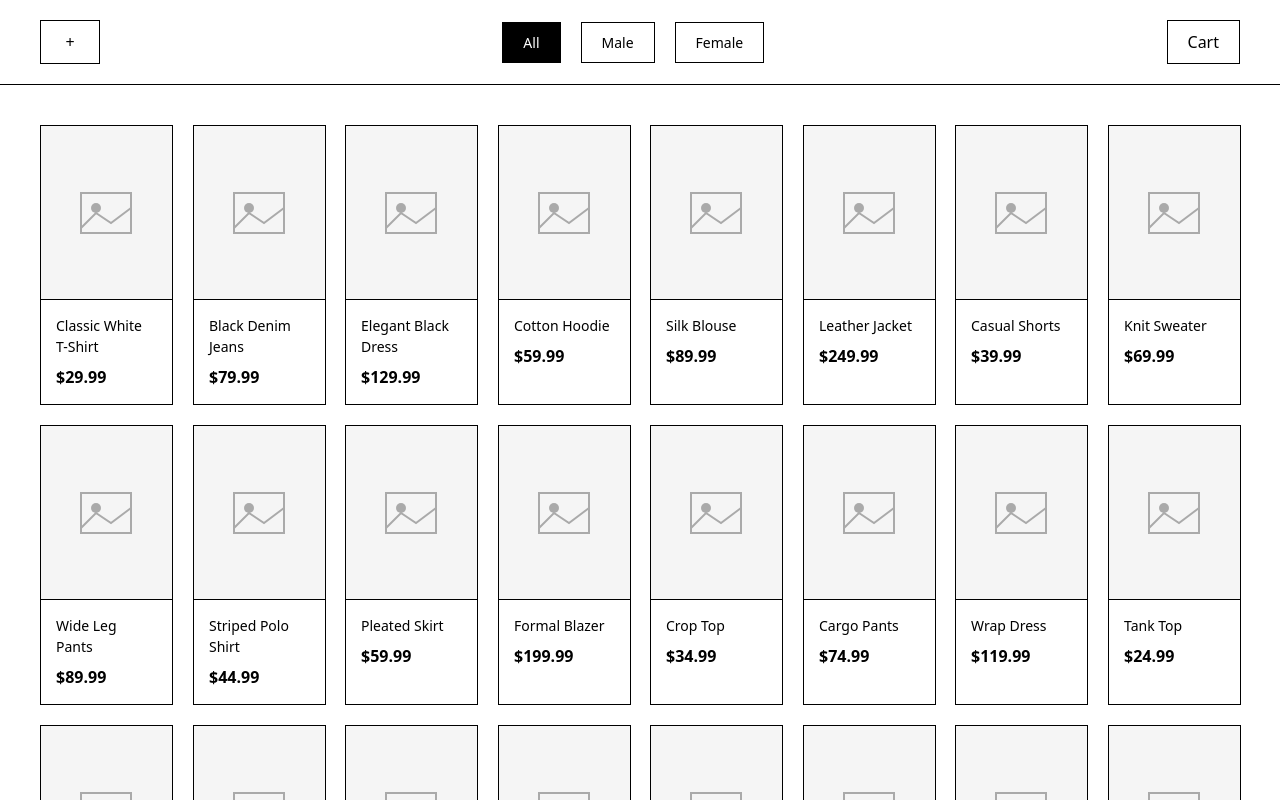
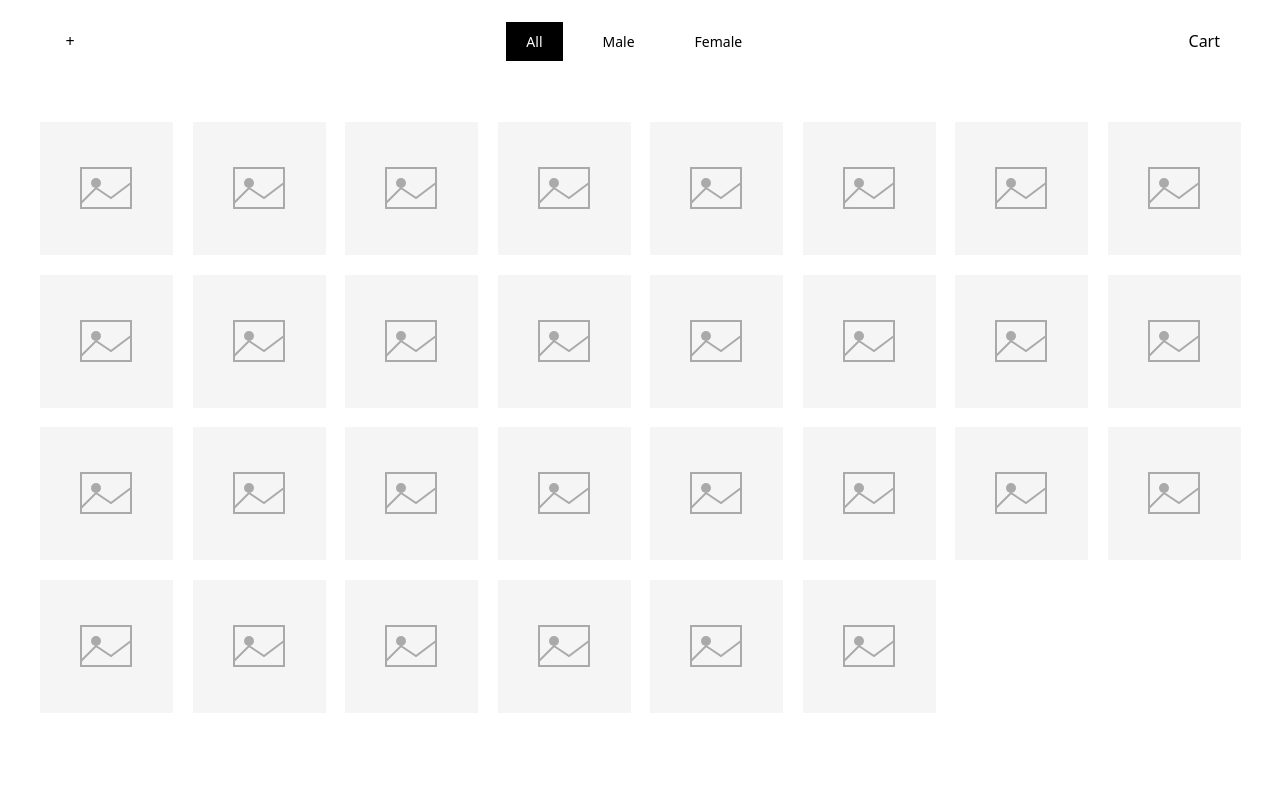
Before and after one commit to groovelb/dynamic-grid, a React app: page / in a window 1280 px wide. Built offline with nearby package versions, Linux system fonts and the light colour scheme; the HTML template or start-up script is replaced by a standard one.

Commit message:
transition positioned error

```diff
--- a/src/App.css
+++ b/src/App.css
@@ -12,7 +12,6 @@
   justify-content: space-between;
   align-items: center;
   padding: 20px 40px;
-  border-bottom: 1px solid #000000;
   background-color: #ffffff;
 }
 
@@ -21,6 +20,7 @@
   padding: 10px 20px;
   font-size: 16px;
   min-width: 60px;
+  border: none;
 }
 
 .header__filter {
@@ -32,7 +32,8 @@
   padding: 10px 20px;
   font-size: 14px;
   background-color: #ffffff;
-  border: 1px solid #000000;
+  color: #000000;
+  border: none;
 }
 
 .filter-btn--active {
@@ -52,40 +53,26 @@
   display: grid;
   gap: 20px;
   width: 100%;
-  height: 100%;
 }
 
 /** Product Card */
 .product-card {
-  border: 1px solid #000000;
   cursor: pointer;
-  display: flex;
-  flex-direction: column;
   background-color: #ffffff;
   will-change: transform, opacity;
+  aspect-ratio: 1 / 1;
+  overflow: hidden;
+  width: 100%;
+  height: auto;
+  display: block;
 }
 
 .product-card:hover {
-  transform: scale(1.02);
-  transition: transform 0.2s ease;
+  opacity: 0.8;
+  transition: opacity 0.2s ease;
 }
 
-/** Accessibility: Reduce motion for users who prefer it */
-@media (prefers-reduced-motion: reduce) {
-  .product-card,
-  .dynamic-grid {
-    transition: none !important;
-  }
-}
-
-.product-card__image {
-  width: 100%;
-  aspect-ratio: 3 / 4;
-  overflow: hidden;
-  border-bottom: 1px solid #000000;
-}
-
-.product-card__image img {
+.product-card img {
   width: 100%;
   height: 100%;
   object-fit: cover;
@@ -105,21 +92,10 @@
   opacity: 0.3;
 }
 
-.product-card__info {
-  padding: 15px;
-  display: flex;
-  flex-direction: column;
-  gap: 8px;
+/** Accessibility: Reduce motion for users who prefer it */
+@media (prefers-reduced-motion: reduce) {
+  .product-card,
+  .dynamic-grid {
+    transition: none !important;
+  }
 }
-
-.product-card__name {
-  font-size: 14px;
-  font-weight: 500;
-  color: #000000;
-}
-
-.product-card__price {
-  font-size: 16px;
-  font-weight: 600;
-  color: #000000;
-}
--- a/src/components/DynamicGrid.jsx
+++ b/src/components/DynamicGrid.jsx
@@ -1,4 +1,4 @@
-import { motion, LayoutGroup, AnimatePresence } from 'framer-motion';
+import { LayoutGroup, AnimatePresence } from 'framer-motion';
 import ProductCard from './ProductCard';
 
 /**
@@ -15,9 +15,8 @@ import ProductCard from './ProductCard';
 function DynamicGrid({ products, onProductClick, columns = 8 }) {
   return (
     <LayoutGroup>
-      <motion.div
+      <div
         className="dynamic-grid"
-        layout
         style={ { gridTemplateColumns: `repeat(${columns}, 1fr)` } }
       >
         <AnimatePresence mode="popLayout">
@@ -29,7 +28,7 @@ function DynamicGrid({ products, onProductClick, columns = 8 }) {
             />
           ))}
         </AnimatePresence>
-      </motion.div>
+      </div>
     </LayoutGroup>
   );
 }
--- a/src/components/ProductCard.jsx
+++ b/src/components/ProductCard.jsx
@@ -22,18 +22,18 @@ function ProductCard({ product, onClick, usePlaceholder = true }) {
 
   return (
     <motion.div
-      layout
+      layout="position"
       className="product-card"
       onClick={ () => onClick && onClick(product) }
-      initial={ shouldReduceMotion ? false : { opacity: 0, scale: 0.8 } }
+      initial={ shouldReduceMotion ? false : { opacity: 0, scale: 0.9 } }
       animate={ { opacity: 1, scale: 1 } }
-      exit={ shouldReduceMotion ? false : { opacity: 0, scale: 0.8 } }
+      exit={ shouldReduceMotion ? false : { opacity: 0, scale: 0.9 } }
       transition={ {
-        layout: { type: 'spring', stiffness: 300, damping: 30 },
+        layout: { duration: 0.4, ease: 'easeInOut' },
         opacity: { duration: 0.3 },
+        scale: { duration: 0.3 },
       } }
     >
-      <div className="product-card__image">
       {imageError || usePlaceholder ? (
         <div className="product-card__placeholder">
           <svg
@@ -55,11 +55,6 @@ function ProductCard({ product, onClick, usePlaceholder = true }) {
           onError={ handleImageError }
         />
       )}
-      </div>
-      <div className="product-card__info">
-        <h3 className="product-card__name">{ product.name }</h3>
-        <p className="product-card__price">${ product.price }</p>
-      </div>
     </motion.div>
   );
 }
--- a/src/index.css
+++ b/src/index.css
@@ -28,7 +28,7 @@ body {
 }
 
 button {
-  border: 1px solid #000000;
+  border: none;
   background-color: #ffffff;
   color: #000000;
   cursor: pointer;
```
Lines whose indentation alone changed are shown as unchanged.
